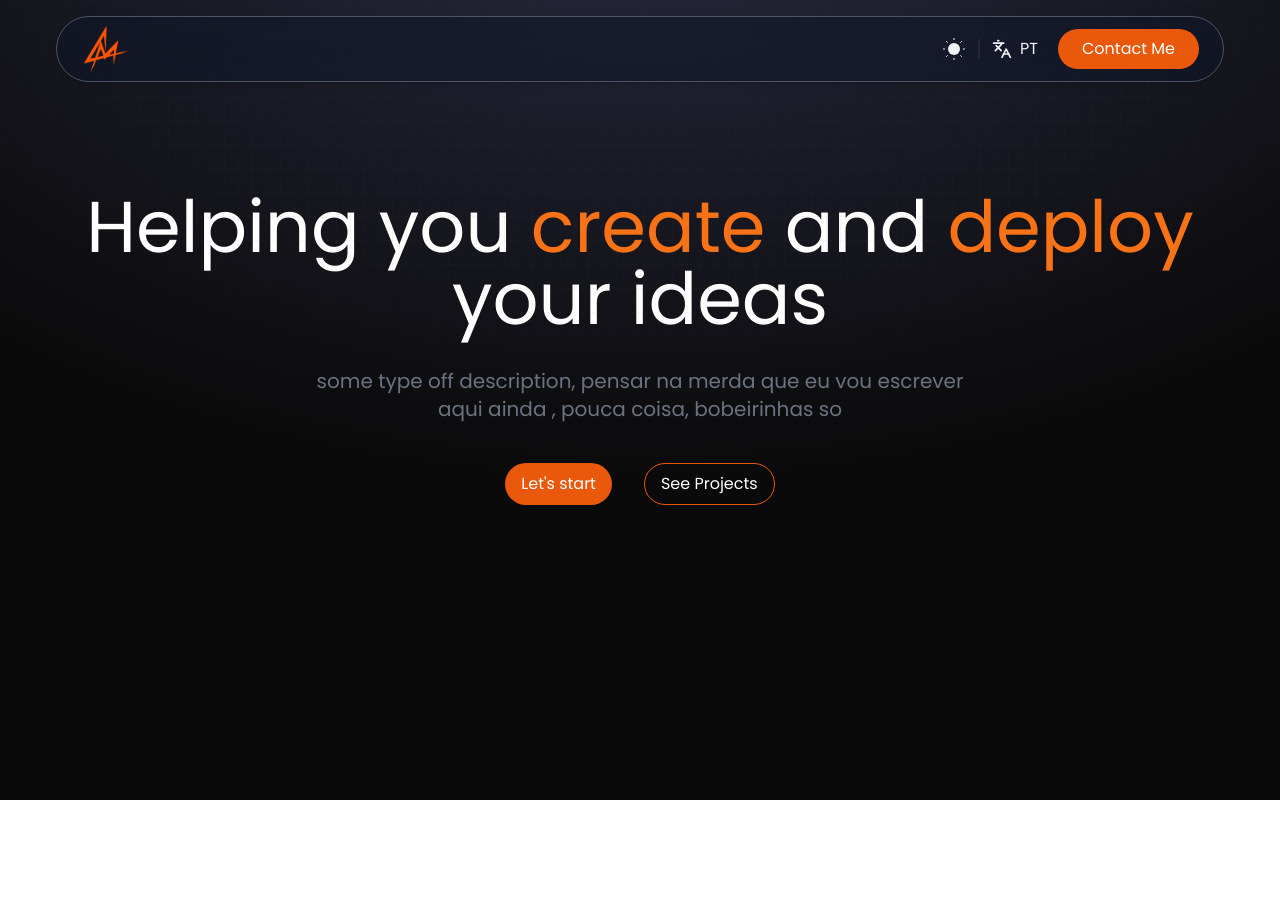
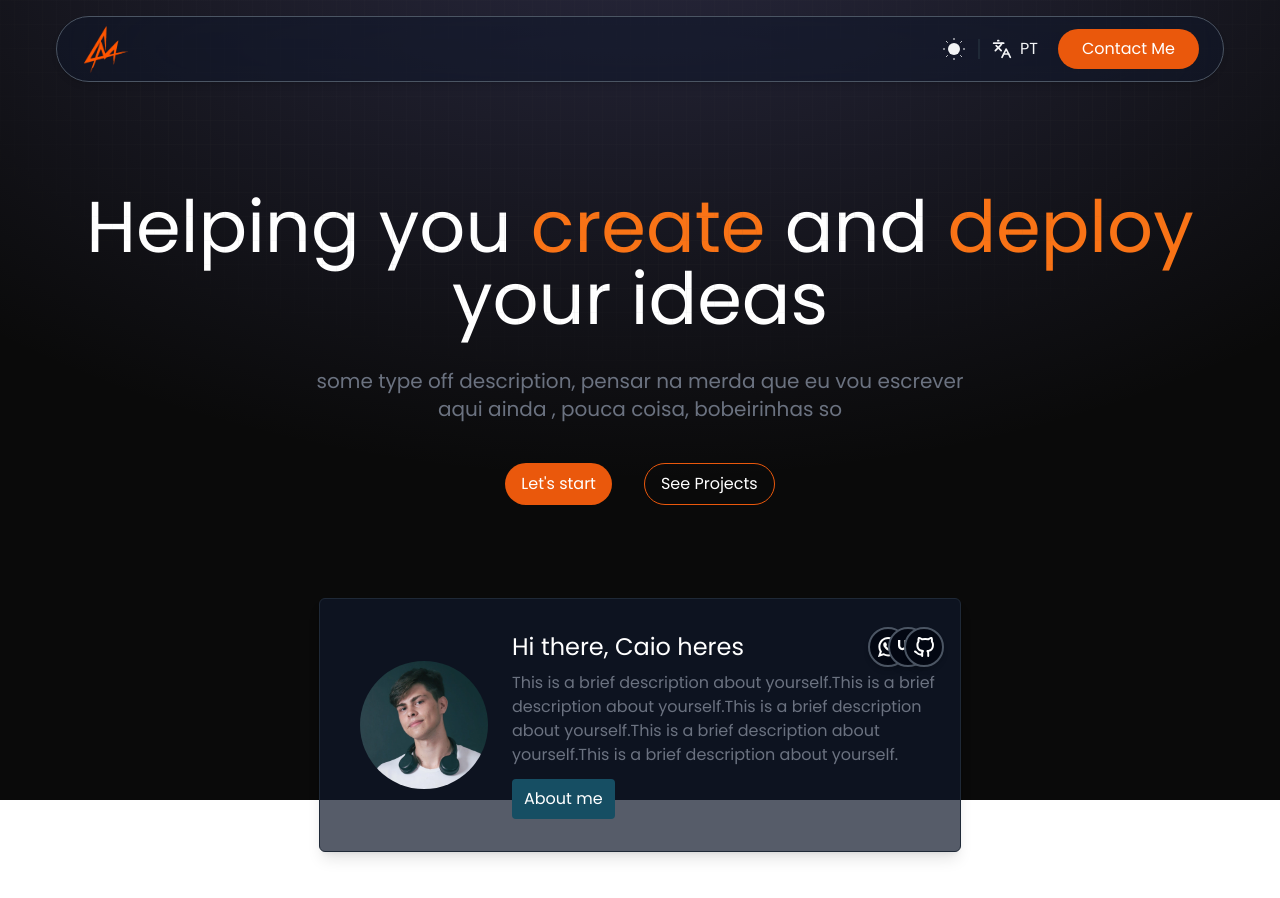
Before and after one commit to Caio-Marianni/MyPortifolio, a JavaScript app: page / in a window 1280 px wide. Shown: the top 898 px of the page. Built offline with nearby package versions, Linux system fonts and the light colour scheme.

Commit message:
V 2.3 (About card Structure)

```diff
--- a/src/App.vue
+++ b/src/App.vue
@@ -1,6 +1,7 @@
 <script setup>
 import Navbar from "./components/Navbar.vue";
 import Hero from "./components/Hero.vue";
+import AboutCard from "./components/AboutCard.vue";
 import Footer from "./components/Footer.vue";
 </script>
 
@@ -12,6 +13,9 @@ import Footer from "./components/Footer.vue";
     <div class="md:container bg-containerColorSecondary font-sans">
       <Navbar />
       <Hero />
+      <div class="flex justify-center">
+        <AboutCard />
+      </div>
        <!-- Projects -->
         <!-- About -->
          <!-- Contact -->
--- /dev/null
+++ b/src/components/AboutCard.vue
@@ -0,0 +1,63 @@
+<template>
+  <div class="flex justify-start items-center gap-4 py-8 bg-slate-900 bg-opacity-70 rounded-md border border-gray-800 shadow-lg">
+    <img class="w-32 h-32 object-cover rounded-full ml-10 mr-2 my-5" src="../assets/Profile.webp" alt="Profile Image" />
+    <!-- Card Size -->
+    <div class="max-w-md z-20">
+      <!-- Card Content -->
+      <div class="relative flex place-items-center mb-2">
+        <h2 class="text-2xl text-white">Hi there, Caio heres</h2>
+        <div class="absolute right-4 flex items-center">
+          <!-- 1-zap / 2-Upwork / 3-Github -->
+          <a href="" class="shadow-md w-10 h-10 hover:mr-6 bg-gray-950 border-2 border-gray-600 rounded-full flex items-center justify-center cursor-pointer hover:bg-gray-900 hover:border-gray-400 transition-all duration-500 ease-in-out">
+            <svg fill="#ffffff" height="20px" width="20px" version="1.1" id="Layer_1" xmlns="http://www.w3.org/2000/svg" xmlns:xlink="http://www.w3.org/1999/xlink"
+                viewBox="0 0 308 308" xml:space="preserve">
+              <g id="XMLID_468_">
+                <path id="XMLID_469_" d="M227.904,176.981c-0.6-0.288-23.054-11.345-27.044-12.781c-1.629-0.585-3.374-1.156-5.23-1.156
+                  c-3.032,0-5.579,1.511-7.563,4.479c-2.243,3.334-9.033,11.271-11.131,13.642c-0.274,0.313-0.648,0.687-0.872,0.687
+                  c-0.201,0-3.676-1.431-4.728-1.888c-24.087-10.463-42.37-35.624-44.877-39.867c-0.358-0.61-0.373-0.887-0.376-0.887
+                  c0.088-0.323,0.898-1.135,1.316-1.554c1.223-1.21,2.548-2.805,3.83-4.348c0.607-0.731,1.215-1.463,1.812-2.153
+                  c1.86-2.164,2.688-3.844,3.648-5.79l0.503-1.011c2.344-4.657,0.342-8.587-0.305-9.856c-0.531-1.062-10.012-23.944-11.02-26.348
+                  c-2.424-5.801-5.627-8.502-10.078-8.502c-0.413,0,0,0-1.732,0.073c-2.109,0.089-13.594,1.601-18.672,4.802
+                  c-5.385,3.395-14.495,14.217-14.495,33.249c0,17.129,10.87,33.302,15.537,39.453c0.116,0.155,0.329,0.47,0.638,0.922
+                  c17.873,26.102,40.154,45.446,62.741,54.469c21.745,8.686,32.042,9.69,37.896,9.69c0.001,0,0.001,0,0.001,0
+                  c2.46,0,4.429-0.193,6.166-0.364l1.102-0.105c7.512-0.666,24.02-9.22,27.775-19.655c2.958-8.219,3.738-17.199,1.77-20.458
+                  C233.168,179.508,230.845,178.393,227.904,176.981z"/>
+                <path id="XMLID_470_" d="M156.734,0C73.318,0,5.454,67.354,5.454,150.143c0,26.777,7.166,52.988,20.741,75.928L0.212,302.716
+                  c-0.484,1.429-0.124,3.009,0.933,4.085C1.908,307.58,2.943,308,4,308c0.405,0,0.813-0.061,1.211-0.188l79.92-25.396
+                  c21.87,11.685,46.588,17.853,71.604,17.853C240.143,300.27,308,232.923,308,150.143C308,67.354,240.143,0,156.734,0z
+                  M156.734,268.994c-23.539,0-46.338-6.797-65.936-19.657c-0.659-0.433-1.424-0.655-2.194-0.655c-0.407,0-0.815,0.062-1.212,0.188
+                  l-40.035,12.726l12.924-38.129c0.418-1.234,0.209-2.595-0.561-3.647c-14.924-20.392-22.813-44.485-22.813-69.677
+                  c0-65.543,53.754-118.867,119.826-118.867c66.064,0,119.812,53.324,119.812,118.867
+                  C276.546,215.678,222.799,268.994,156.734,268.994z"/>
+              </g>
+            </svg>
+          </a>
+          <a href="" class="shadow-md w-10 h-10 -ml-5 hover:mr-7 hover:-ml-4 bg-gray-950 border-2 border-gray-600 rounded-full flex items-center justify-center cursor-pointer hover:bg-gray-900 hover:border-gray-400 transition-all duration-500 ease-in-out">
+            <svg fill="#ffffff" width="20px" height="20px" viewBox="0 0 24 24" role="img" xmlns="http://www.w3.org/2000/svg"><title>Upwork icon</title><path d="M18.561 13.158c-1.102 0-2.135-.467-3.074-1.227l.228-1.076.008-.042c.207-1.143.849-3.06 2.839-3.06 1.492 0 2.703 1.212 2.703 2.703-.001 1.489-1.212 2.702-2.704 2.702zm0-8.14c-2.539 0-4.51 1.649-5.31 4.366-1.22-1.834-2.148-4.036-2.687-5.892H7.828v7.112c-.002 1.406-1.141 2.546-2.547 2.548-1.405-.002-2.543-1.143-2.545-2.548V3.492H0v7.112c0 2.914 2.37 5.303 5.281 5.303 2.913 0 5.283-2.389 5.283-5.303v-1.19c.529 1.107 1.182 2.229 1.974 3.221l-1.673 7.873h2.797l1.213-5.71c1.063.679 2.285 1.109 3.686 1.109 3 0 5.439-2.452 5.439-5.45 0-3-2.439-5.439-5.439-5.439z"/></svg>
+          </a>
+          <a href="" class="shadow-md w-10 h-10 -ml-6 bg-gray-950 border-2 border-gray-600 rounded-full flex items-center justify-center cursor-pointer hover:bg-gray-900 hover:border-gray-400 ">
+            <svg fill="#ffffff" width="24px" height="24px" viewBox="0 0 24 24" xmlns="http://www.w3.org/2000/svg">
+              <g data-name="Layer 2">
+              <rect width="24" height="24" opacity="0"/>
+              <path d="M16.24 22a1 1 0 0 1-1-1v-2.6a2.15 2.15 0 0 0-.54-1.66 1 1 0 0 1 .61-1.67C17.75 14.78 20 14 20 9.77a4 4 0 0 0-.67-2.22 2.75 2.75 0 0 1-.41-2.06 3.71 3.71 0 0 0 0-1.41 7.65 7.65 0 0 0-2.09 1.09 1 1 0 0 1-.84.15 10.15 10.15 0 0 0-5.52 0 1 1 0 0 1-.84-.15 7.4 7.4 0 0 0-2.11-1.09 3.52 3.52 0 0 0 0 1.41 2.84 2.84 0 0 1-.43 2.08 4.07 4.07 0 0 0-.67 2.23c0 3.89 1.88 4.93 4.7 5.29a1 1 0 0 1 .82.66 1 1 0 0 1-.21 1 2.06 2.06 0 0 0-.55 1.56V21a1 1 0 0 1-2 0v-.57a6 6 0 0 1-5.27-2.09 3.9 3.9 0 0 0-1.16-.88 1 1 0 1 1 .5-1.94 4.93 4.93 0 0 1 2 1.36c1 1 2 1.88 3.9 1.52a3.89 3.89 0 0 1 .23-1.58c-2.06-.52-5-2-5-7a6 6 0 0 1 1-3.33.85.85 0 0 0 .13-.62 5.69 5.69 0 0 1 .33-3.21 1 1 0 0 1 .63-.57c.34-.1 1.56-.3 3.87 1.2a12.16 12.16 0 0 1 5.69 0c2.31-1.5 3.53-1.31 3.86-1.2a1 1 0 0 1 .63.57 5.71 5.71 0 0 1 .33 3.22.75.75 0 0 0 .11.57 6 6 0 0 1 1 3.34c0 5.07-2.92 6.54-5 7a4.28 4.28 0 0 1 .22 1.67V21a1 1 0 0 1-.94 1z"/>
+              </g>
+            </svg>
+          </a>
+        </div>
+      </div>
+
+      <p class="text-gray-500">This is a brief description about yourself.This is a brief description about yourself.This is a brief description about yourself.This is a brief description about yourself.This is a brief description about yourself.</p>
+
+      <!-- About me -->
+      <a href="#contact">
+        <button class="bg-cyan-900 hover:bg-gray-800 text-white py-2 px-3 rounded mt-3">About me</button>
+      </a>
+    </div>
+  </div>
+</template>
+
+<script>
+export default {
+  name: 'AboutCard',
+};
+</script>
--- a/src/components/Navbar.vue
+++ b/src/components/Navbar.vue
@@ -4,7 +4,7 @@ import LanguageToggle from "./utils/LanguageToggle.vue";
 </script>
 
 <template>
-  <div class="sticky top-0 md:top-4 flex justify-between w-auto md:m-4 p-2 px-6 md:border border-b border-gray-600 md:rounded-full backdrop-blur-3xl bg-slate-900 bg-opacity-50 shadow-md">
+  <div class="sticky top-0 md:top-4 flex justify-between w-auto md:m-4 p-2 px-6 md:border border-b border-gray-600 md:rounded-full backdrop-blur-3xl bg-slate-900 bg-opacity-50 shadow-md z-50">
     <!-- Right side (logo) -->
     <div class="">
       <img src="../assets/LogoOrange.webp" alt="Logo" class="w-12" />
```
